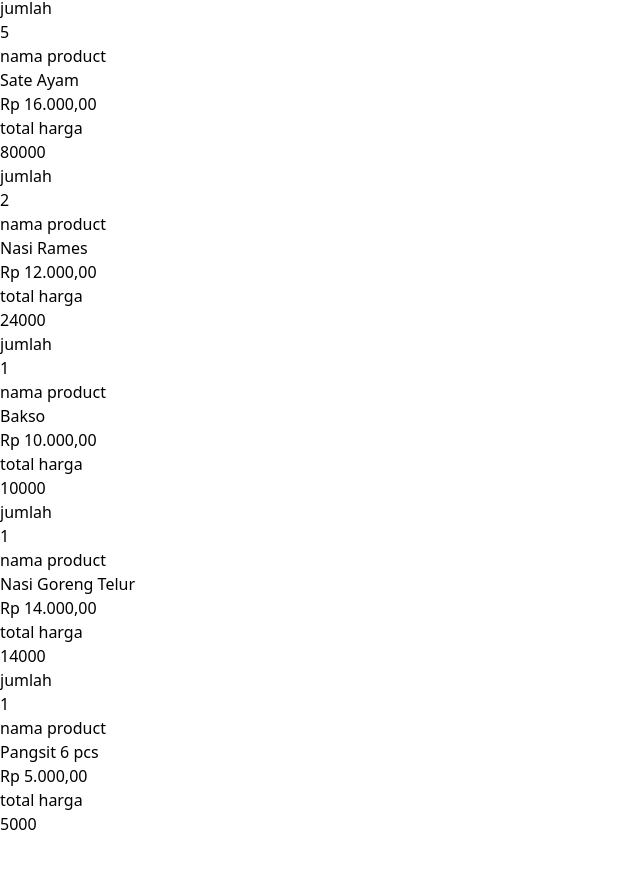
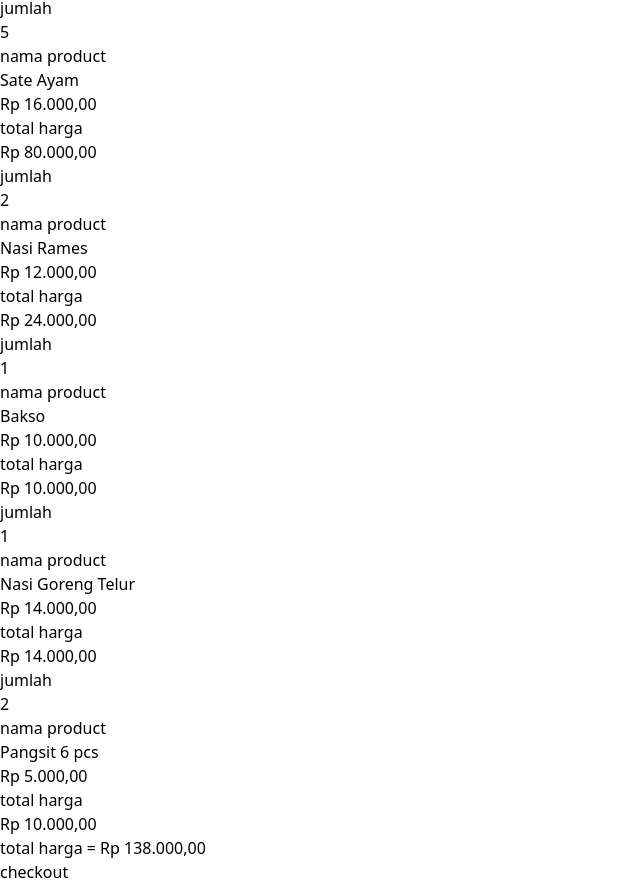
Before and after one commit to mahaandika/cashier-app-with-ReactJS-and-API, a React (Vite) app: page / in a window 1280 px wide. Shown: the part 250-1134 px from the top of the page, without its empty margins (0-640 px from the left). Before the commit the page ends 1086 px from the top, so only its background shows below. Built offline with nearby package versions, Linux system fonts and the light colour scheme; data requests are answered from the project's data file.

Commit message:
count total price with reduce method

```diff
--- a/db/db.json
+++ b/db/db.json
@@ -253,9 +253,8 @@
       }
     },
     {
-      "id": "2b3b",
-      "jumlah": 1,
-      "totalPrice": 5000,
+      "jumlah": 2,
+      "totalPrice": 10000,
       "product": {
         "id": "8",
         "kode": "K-08",
@@ -267,7 +266,8 @@
           "id": 3,
           "nama": "Cemilan"
         }
-      }
+      },
+      "id": "2b3b"
     }
   ],
   "pesanans": []
--- a/src/components/Cart.jsx
+++ b/src/components/Cart.jsx
@@ -1,8 +1,11 @@
-const Cart = ({ children }) => {
+import TotalPrice from "./TotalPrice";
+
+const Cart = ({ children, carts }) => {
   return (
     <>
       <h1 className="capitalize text-2xl px-5 font-semibold">cart</h1>
       <div className="cartBody flex gap-x-5 p-3 flex-wrap">{children}</div>
+      <TotalPrice carts={carts} />
     </>
   );
 };
--- /dev/null
+++ b/src/components/TotalPrice.jsx
@@ -0,0 +1,21 @@
+const TotalPrice = ({ carts }) => {
+  const totalPrice = carts.reduce((result, item) => {
+    return result + item.totalPrice;
+  }, 0);
+  return (
+    <>
+      <div className="total fixed bottom-0 mb-3">
+        <p className="capitalize font-bold text-xl">
+          total harga ={" "}
+          {totalPrice.toLocaleString("id-ID", {
+            style: "currency",
+            currency: "IDR",
+          })}
+        </p>
+        <button className="px-3 py-2 rounded bg-blue-200">checkout</button>
+      </div>
+    </>
+  );
+};
+
+export default TotalPrice;
--- a/src/pages/Admin.jsx
+++ b/src/pages/Admin.jsx
@@ -138,7 +138,7 @@ const Admin = () => {
         </div>
 
         <div className="cart w-full basis-[20%]">
-          <Cart>
+          <Cart carts={carts}>
             {carts &&
               carts.map((cart) => (
                 <Cart.Body
@@ -149,7 +149,10 @@ const Admin = () => {
                     style: "currency",
                     currency: "IDR",
                   })}
-                  totalPrice={cart.totalPrice}
+                  totalPrice={cart.totalPrice.toLocaleString("id-ID", {
+                    style: "currency",
+                    currency: "IDR",
+                  })}
                 />
               ))}
           </Cart>
```
